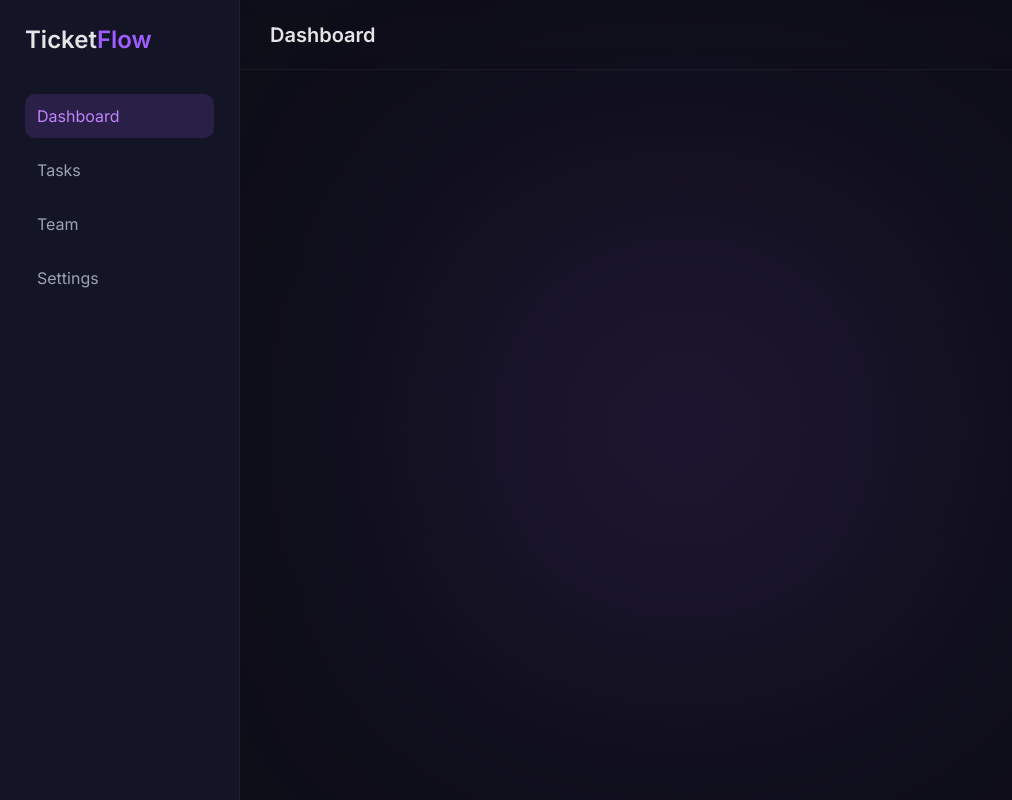
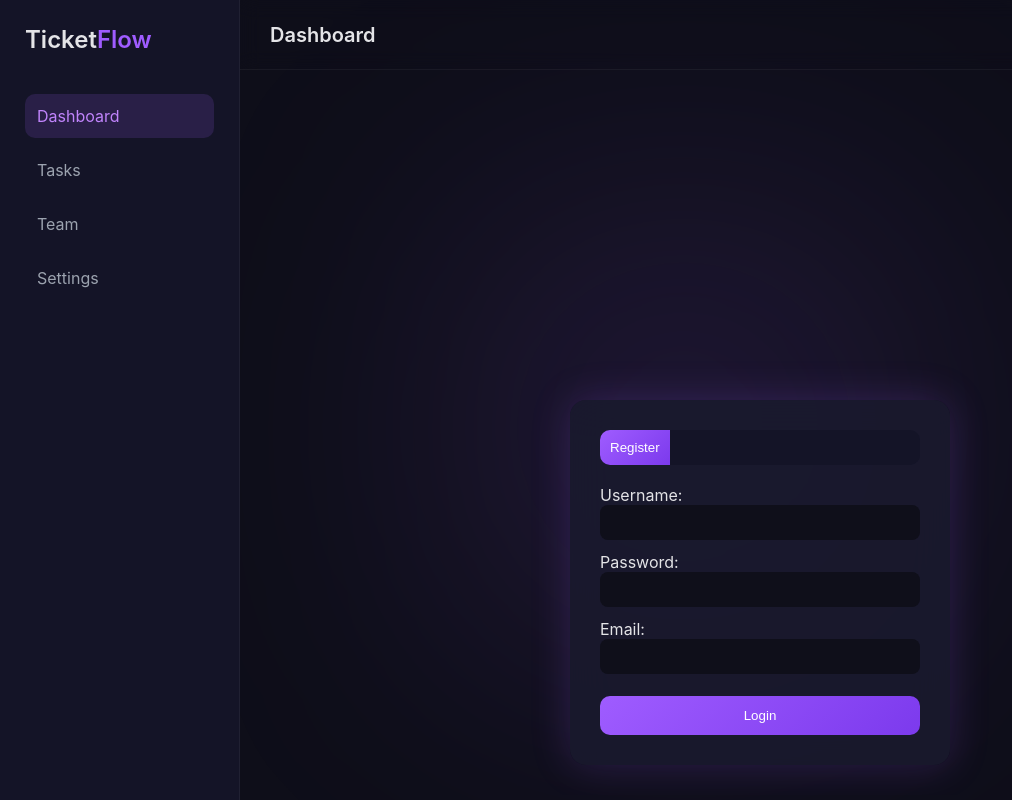
Before and after one commit to StasFoster/Ticket_Manager, a Django app: page /login/ in a window 1280 px wide. Shown: the whole page, without its empty margins (0-1012 px from the left). Run offline with Django 5.2, Linux system fonts and the light colour scheme.

Commit message:
доделали вход и регистрацию, сделели несколько шаблонов и создали формы создания компаний и задач

```diff
--- /dev/null
+++ b/Ticket_Manager/Authentication/static/auth/css/style.css
@@ -0,0 +1,94 @@
+/* AUTH PAGE */
+
+.auth-wrapper {
+    display: flex;
+    justify-content: center;
+    align-items: center;
+    height: 100%;
+}
+
+.auth-card {
+    width: 380px;
+    padding: 30px;
+    border-radius: 16px;
+    background: rgba(26, 26, 46, 0.9);
+    backdrop-filter: blur(20px);
+    box-shadow: 0 0 40px rgba(159, 92, 255, 0.2);
+    animation: fadeIn 0.6s ease;
+    margin-top: 300px;
+}
+
+/* switch buttons */
+.auth-switch {
+    display: flex;
+    margin-bottom: 20px;
+    background: #141427;
+    border-radius: 10px;
+    overflow: hidden;
+}
+
+.auth-switch button {
+    flex: 1;
+    padding: 10px;
+    border: none;
+    background: transparent;
+    color: #aaa;
+    cursor: pointer;
+    transition: 0.3s;
+}
+
+.auth-switch button.active {
+    background: linear-gradient(135deg, #9f5cff, #7c3aed);
+    color: white;
+}
+
+/* form */
+.auth-form {
+    display: flex;
+    flex-direction: column;
+}
+
+.form-fields input {
+    width: 100%;
+    padding: 10px;
+    margin-bottom: 12px;
+    border-radius: 8px;
+    border: none;
+    background: #0f0f1a;
+    color: white;
+    outline: none;
+    transition: 0.3s;
+}
+
+.form-fields input:focus {
+    box-shadow: 0 0 10px rgba(159,92,255,0.6);
+}
+
+/* submit */
+.auth-submit {
+    margin-top: 10px;
+    padding: 12px;
+    border: none;
+    border-radius: 10px;
+    background: linear-gradient(135deg, #9f5cff, #7c3aed);
+    color: white;
+    cursor: pointer;
+    transition: 0.3s;
+}
+
+.auth-submit:hover {
+    transform: translateY(-2px);
+    box-shadow: 0 0 15px rgba(159,92,255,0.5);
+}
+
+/* animation */
+@keyframes fadeIn {
+    from {
+        opacity: 0;
+        transform: translateY(15px);
+    }
+    to {
+        opacity: 1;
+        transform: translateY(0);
+    }
+}
--- a/Ticket_Manager/Authentication/templates/auth/index.html
+++ b/Ticket_Manager/Authentication/templates/auth/index.html
@@ -1 +1,41 @@
 {% extends "base.html" %}
+{% load static %}
+
+{% block title %}Auth{% endblock %}
+{% block style %}
+    <link rel="stylesheet" href="{% static "auth/css/style.css" %}">
+{% endblock %}
+{% block content %}
+<div class="auth-wrapper">
+
+    <div class="auth-card">
+
+        <div class="auth-switch">
+            {% if flag %}
+                <a href="{% url "login" %}"><button id="loginBtn" class="active">Login</button></a>
+            {% else %}
+                <a href="{% url "auth" %}"><button id="registerBtn" class="active">Register</button></a>
+            {% endif %}
+        </div>
+
+        <!-- FORM -->
+        <form method="POST" class="auth-form">
+            {% csrf_token %}
+
+            <div class="form-fields">
+                {{ form }}
+            </div>
+
+            <button type="submit" class="auth-submit">
+                {% if flag %}Create Account{% else %}Login{% endif %}
+            </button>
+        </form>
+
+    </div>
+
+</div>
+{% endblock %}
+
+{% block script %}
+<script src="{% static "js/auth.js" %}"></script>
+{% endblock %}
--- a/Ticket_Manager/Authentication/views.py
+++ b/Ticket_Manager/Authentication/views.py
@@ -7,7 +7,7 @@ class CreateUserView(View):
 
     data = {
         "form":None,
-        "flag":None,
+        "flag":True,
     }
 
     def get(self, request):
@@ -19,13 +19,13 @@ class CreateUserView(View):
         if form.is_valid():
             user = form.save()
             login(request, user)
-            return redirect("main")
+            return redirect("main", page="main")
         return redirect("auth")
 
 class AuthUserView(View):
     data = {
         "form":None,
-        "flag":None,
+        "flag":False,
     }
 
     def get(self, request):
@@ -37,5 +37,5 @@ class AuthUserView(View):
         if form.is_valid():
             user = form.get_user()
             login(request, user)
-            return redirect("main")
+            return redirect("main", page="main")
         return redirect("login")
--- a/Ticket_Manager/Core/settings.py
+++ b/Ticket_Manager/Core/settings.py
@@ -118,6 +118,6 @@ USE_TZ = True
 
 STATIC_URL = 'static/'
 
-STATIC_FILES_DIR = BASE_DIR / 'static/'
+STATICFILES_DIRS = [BASE_DIR / 'static']
 
 AUTH_USER_MODEL = "Authentication.MyUser"
--- /dev/null
+++ b/Ticket_Manager/Main/templates/main/index.html
@@ -0,0 +1 @@
+{% extends "base.html" %}
--- /dev/null
+++ b/Ticket_Manager/Main/templates/main/setings.html
@@ -0,0 +1 @@
+{% extends "base.html" %}
--- /dev/null
+++ b/Ticket_Manager/Main/templates/main/tasks.html
@@ -0,0 +1,5 @@
+{% extends "base.html" %}
+
+{% block content %}
+    <a href="">Create task</a>
+{% endblock content %}
--- /dev/null
+++ b/Ticket_Manager/Main/templates/main/teams.html
@@ -0,0 +1,5 @@
+{% extends "base.html" %}
+
+{% block content %}
+    <a href="{% url "createCompany" %}">Create team</a>
+{% endblock content %}
--- a/Ticket_Manager/Main/urls.py
+++ b/Ticket_Manager/Main/urls.py
@@ -1,5 +1,8 @@
 from django.urls import path
 
+from . import views
+
 urlpatterns = [
-
+    path("main/<str:page>/", views.router, name="main" ),
+    path("main/createCompany/", views.CreateCompanyView.as_view(), name="createCompany" ),
 ]
--- a/Ticket_Manager/templates/base.html
+++ b/Ticket_Manager/templates/base.html
@@ -7,10 +7,10 @@
     <title>{% block title %}TicketFlow{% endblock %}</title>
 
     <!-- Fonts -->
-    <link href="https://fonts.googleapis.com/css2?family=Inter:wght@300;400;600&display=swap" rel="stylesheet">
+
 
     <!-- Styles -->
-    <link rel="stylesheet" href="{% static "css/style.css" %}">
+    <link rel="stylesheet" href="{% static 'css/style.css' %}">
     {% block style %}{% endblock %}
 </head>
 
@@ -23,10 +23,10 @@
         <h2 class="logo">Ticket<span>Flow</span></h2>
 
         <nav>
-            <a href="#" class="nav-link active">Dashboard</a>
-            <a href="#" class="nav-link">Tasks</a>
-            <a href="#" class="nav-link">Team</a>
-            <a href="#" class="nav-link">Settings</a>
+            <a href="{% url "main" "main" %}" class="nav-link active">Dashboard</a>
+            <a href="{% url "main" "tasks" %}" class="nav-link">Tasks</a>
+            <a href="{% url "main" "teams" %}" class="nav-link">Team</a>
+            <a href="{% url "main" "setings" %}" class="nav-link">Settings</a>
         </nav>
     </aside>
 
```
Also changed, not shown: Ticket_Manager/Authentication/static/auth/js/script.js (added, +10 -0 lines), Ticket_Manager/Main/forms.py (added, +13 -0 lines), Ticket_Manager/Main/templates/main/createCompany.html (added, +8 -0 lines), Ticket_Manager/Main/views.py (+25 -2 lines).
